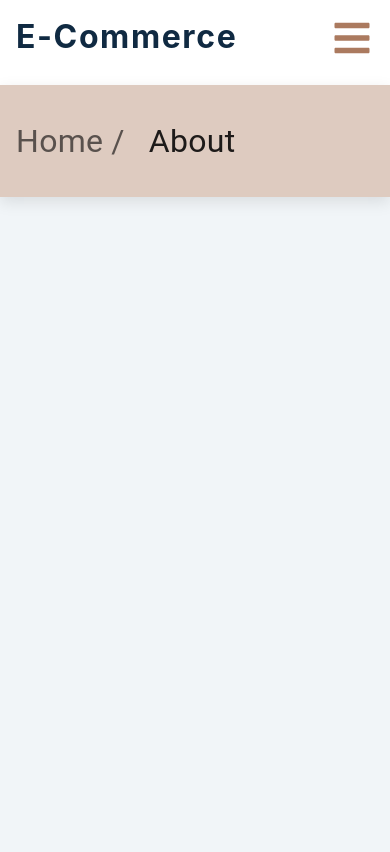
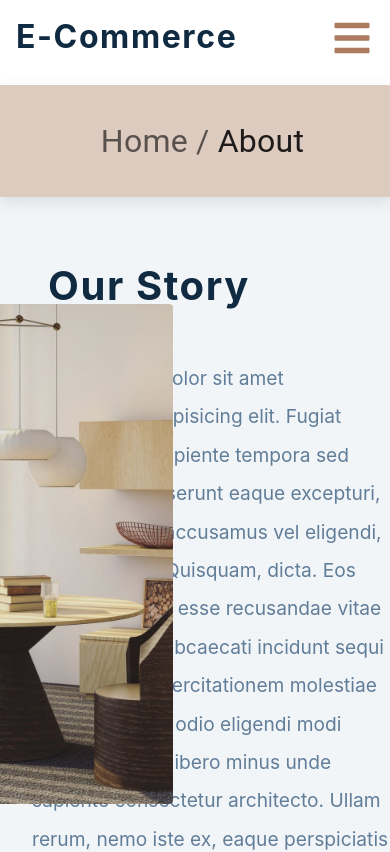
Before and after one commit to kiyarashnd/E-Commerce, a React (Vite) app: page /About in a window 390 px wide. Shown: the top 852 px of the page. Built offline with nearby package versions, Linux system fonts and the light colour scheme.

Commit message:
work on About component

```diff
--- a/src/About.jsx
+++ /dev/null
@@ -1,11 +0,0 @@
-import BreadCrumbs from './components/BasicBreadcrumbs';
-
-const About = () => {
-  return (
-    <>
-      <BreadCrumbs />
-    </>
-  );
-};
-
-export default About;
--- a/src/App.jsx
+++ b/src/App.jsx
@@ -1,7 +1,7 @@
 import React from 'react';
 import Navbar from './Navbar';
 import Home from './Home';
-import About from './About';
+import About from './components/About';
 import Products from './Products';
 import NotFound from './NotFound';
 import Cart from './Cart';
@@ -19,7 +19,7 @@ function App() {
           <Home />
         </Route>
 
-        <Route path='/about'>
+        <Route path='/About'>
           <About />
         </Route>
 
--- a/src/Home.jsx
+++ b/src/Home.jsx
@@ -1,31 +1,31 @@
-import './Home.css';
+import myStyles from './Home.module.css';
 import { Link } from 'react-router-dom';
 
 const Home = () => {
   return (
     <>
-      <section className='main-container'>
-        <div className='first-container'>
-          <h2>Design Your Comfort Zone</h2>
-          <p>
+      <section className={myStyles['main-container']}>
+        <div className={myStyles['first-container']}>
+          <h2 className={myStyles.heading2}>Design Your Comfort Zone</h2>
+          <p className={myStyles.para2}>
             Lorem ipsum dolor sit amet consectetur adipisicing elit.
             Necessitatibus debitis distinctio magnam, alias facere fugit soluta
             provident ratione deserunt. Nemo modi eaque perspiciatis excepturi
             illo nobis repellat neque tempore quis.
           </p>
-          <Link to='/Products' className='btn'>
+          <Link to='/Products' className={myStyles.btn}>
             Shop Now
           </Link>
         </div>
-        <div className='container'>
+        <div className={myStyles.container2}>
           <img src='img2.jpeg' alt='Image 2' />
           {/* <img src='image3.jpg' alt='Image 3' /> */}
           <img src='img1.jpeg' alt='Image 1' />
         </div>
       </section>
-      <section className='slider-container'>
-        <h2>Featured Products</h2>
-        <div className='underline'></div>
+      <section className={myStyles['slider-container']}>
+        <h2 className={myStyles.heading2}>Featured Products</h2>
+        <div className={myStyles.underline}></div>
       </section>
     </>
   );
--- a/src/Home.css
+++ b/src/Home.module.css
@@ -1,7 +1,3 @@
-body{
-    background-color: blue;
-}
-
 .main-container{
     display: flex;
     gap: 5rem;
@@ -18,14 +14,14 @@ body{
     margin-left: 5%;
 }
 
-.container {
+.container2 {
     position: relative;
     display: block;
     left: 80px;
     top: 20px;
    }
 
-.container::before{
+.container2::before{
     content: "";
     position: absolute;
     width: 10%;
@@ -55,7 +51,7 @@ transform: translate(-50%,-40px);
 
 @media screen and (max-width: 950px) {
 
-    .container {
+    .container2 {
 display: none;
        }
        .first-container{
@@ -93,12 +89,12 @@ img:nth-child(2) {
     color: #453227;
 }
 
-h2{
+.heading2{
     line-height: 1;
     font-size: 3rem;
    }
 
-p{
+.para2{
     font-size: 1.5rem;
     line-height: 2;
     max-width: 45em;
--- a/src/Navbar.jsx
+++ b/src/Navbar.jsx
@@ -55,7 +55,7 @@ const Navbar = () => {
               return ( */}
             {/* <a href={url}>{text}</a> */}
             <Link to='/'>Home</Link>
-            <Link to='/about'>about</Link>
+            <Link to='/About'>About</Link>
             <Link to='/Products'>Products</Link>
             {/* );
             })} */}
--- /dev/null
+++ b/src/components/About.jsx
@@ -0,0 +1,37 @@
+import BreadCrumbs from './BasicBreadcrumbs';
+import styles from './About.module.css';
+
+const About = () => {
+  return (
+    <>
+      <BreadCrumbs />
+      <section className={styles.container}>
+        <img src='about.jpeg' alt='table' className={styles.left} />
+
+        <article className={styles.right}>
+          <h3 className={styles.header}>Our Story</h3>
+          <div className={styles.underline}></div>
+          <p className={styles.para}>
+            Lorem ipsum, dolor sit amet consectetur adipisicing elit. Fugiat
+            accusantium sapiente tempora sed dolore esse deserunt eaque
+            excepturi, delectus error accusamus vel eligendi, omnis beatae.
+            Quisquam, dicta. Eos quod quisquam esse recusandae vitae neque
+            dolore, obcaecati incidunt sequi blanditiis est exercitationem
+            molestiae delectus saepe odio eligendi modi porro eaque in libero
+            minus unde sapiente consectetur architecto. Ullam rerum, nemo iste
+            ex, eaque perspiciatis nisi, eum totam velit saepe sed quos
+            similique amet. Ex, voluptate accusamus nesciunt totam vitae esse
+            iste.
+          </p>
+        </article>
+      </section>
+      <footer className={styles.footer}>
+        <p className={styles.footerPara}>
+          © 2023 <span>kiyarash Nadri</span> All rights reserved
+        </p>
+      </footer>
+    </>
+  );
+};
+
+export default About;
--- /dev/null
+++ b/src/components/About.module.css
@@ -0,0 +1,73 @@
+.container{
+    display: flex;
+    justify-content: space-around;
+    gap: 4rem;
+    margin-top: 4rem;
+    margin-bottom: 4rem;
+}
+
+.left{
+    margin-left: 2rem;
+    width: 100%;
+    display: block;
+    border-radius: var(--radius);
+    height: 500px;
+    object-fit: cover;
+}
+
+.right{
+    width: 100%;
+    margin-right: 1rem;
+}
+
+.underline{
+    background: #ab7a5f;
+    height: 0.25rem;
+    margin-left: 0px;
+    margin-right: auto;
+    width: 6rem;
+}
+
+.para{
+    font-size: 1.2rem;
+    line-height: 2;
+    max-width: 45em;
+    margin: 2rem auto 0px;
+}
+
+.header{
+    font-size: 2.5rem;
+}
+
+@media (max-width: 950px){
+.container {
+    display: flex;
+    flex-direction: column;
+}
+.left{
+    margin-left: 0;
+    width: 80%;
+    margin-left: 3rem;
+}
+.header{
+    margin-left: 3rem;
+}
+.underline{
+    margin-left: 3rem;
+}
+.para{
+margin-left: 2rem;
+}
+}
+
+.footer{
+    background-color: #222;
+    text-align: center;
+}
+
+.footerPara{
+    margin-bottom: 0;
+    padding: 2.5rem;
+    color: white;
+
+}
--- a/src/components/BasicBreadcrumbs.jsx
+++ b/src/components/BasicBreadcrumbs.jsx
@@ -34,7 +34,7 @@ export default function BasicBreadcrumbs() {
       >
         Products
       </Link> */}
-      <Typography color='text.primary' className={styles.Breadcrumbs}>
+      <Typography color='text.primary' className={styles.Breadcrumbs2}>
         {lastURL}
       </Typography>
     </Breadcrumbs>
--- a/src/components/BasicBreadcrumbs.module.css
+++ b/src/components/BasicBreadcrumbs.module.css
@@ -2,4 +2,12 @@
     font-size: 2rem !important;
     background-color: #decbc0;
     padding: 1rem;
+    padding-left: 6.3rem;
 }
+
+.Breadcrumbs2{
+    font-size: 2rem !important;
+    background-color: #decbc0;
+    padding: 1rem;
+    padding-left: 0;
+}
--- a/src/index.css
+++ b/src/index.css
@@ -1,9 +1,3 @@
-/*
-===============
-Variables
-===============
-*/
-
 :root {
   /* dark shades of primary color*/
   --clr-primary-1: hsl(205, 86%, 17%);
```
Also changed, not shown: about.jpeg (added).
